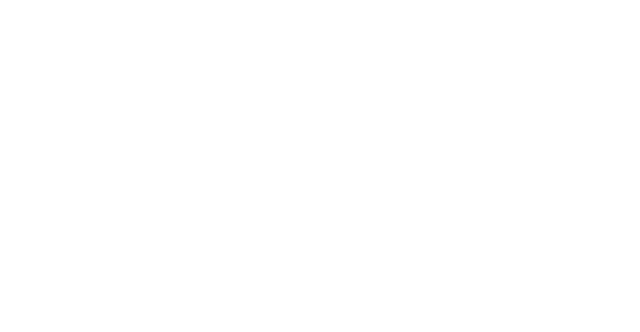
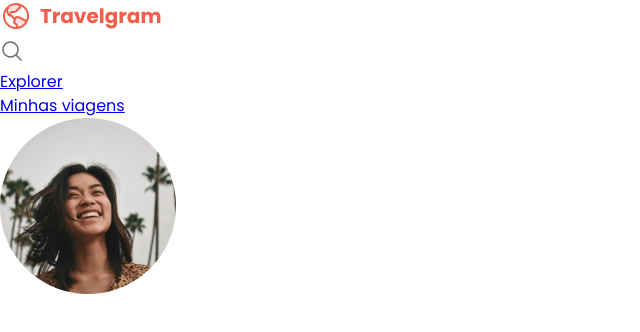
Before and after one commit to devmatheustelles/projeto_travelgram, a plain HTML site: page index.html in a window 1280 px wide. Shown: the whole page, without its empty margins (0-640 px from the left). Drawn offline with Linux system fonts and the light colour scheme.

Commit message:
estruturando nav

```diff
--- a/index.html
+++ b/index.html
@@ -12,6 +12,26 @@
     <link href="https://fonts.googleapis.com/css2?family=Poppins:wght@400;700&display=swap" rel="stylesheet">
 </head>
 <body>
+    <nav>
+        <a href="#" id="logo">
+            <img src="assets/Logo.svg" alt="Logo">
+        </a>
 
+        <ul id="primary-menu">
+            <li>
+                <a href="">
+                    <img src="assets/icons/MagnifyingGlass.svg" alt="ícone de lupa">
+                </a>
+            </li>
+            <li><a href="#">Explorer</a></li>
+            <li><a href="#">Minhas viagens</a></li>
+            <li><a href="#">
+                <img src="assets/Profile pic.png" alt="Imagem de Isabela Torres">
+            </a>
+            </li>
+        </ul>
+    </nav>
+    <header>
+    </header>
 </body>
 </html>
```
Also changed, not shown: assets/Image 02.png (deleted), assets/Image 03.png (deleted), assets/Image 04.png (deleted), assets/Image 05.png (deleted), assets/Image 06.png (deleted), assets/Image 07.png (deleted), assets/Image 08.png (deleted), assets/Image 09.png (deleted), assets/Image 10.png (deleted), assets/Image 11.png (deleted), assets/Profile pic.png (added), assets/icons/AirplaneTilt.svg (renamed from assets/AirplaneTilt.svg), assets/icons/Image.svg (renamed from assets/Image.svg), assets/icons/MagnifyingGlass.svg (renamed from assets/MagnifyingGlass.svg), 2 more files, 12 other files.
